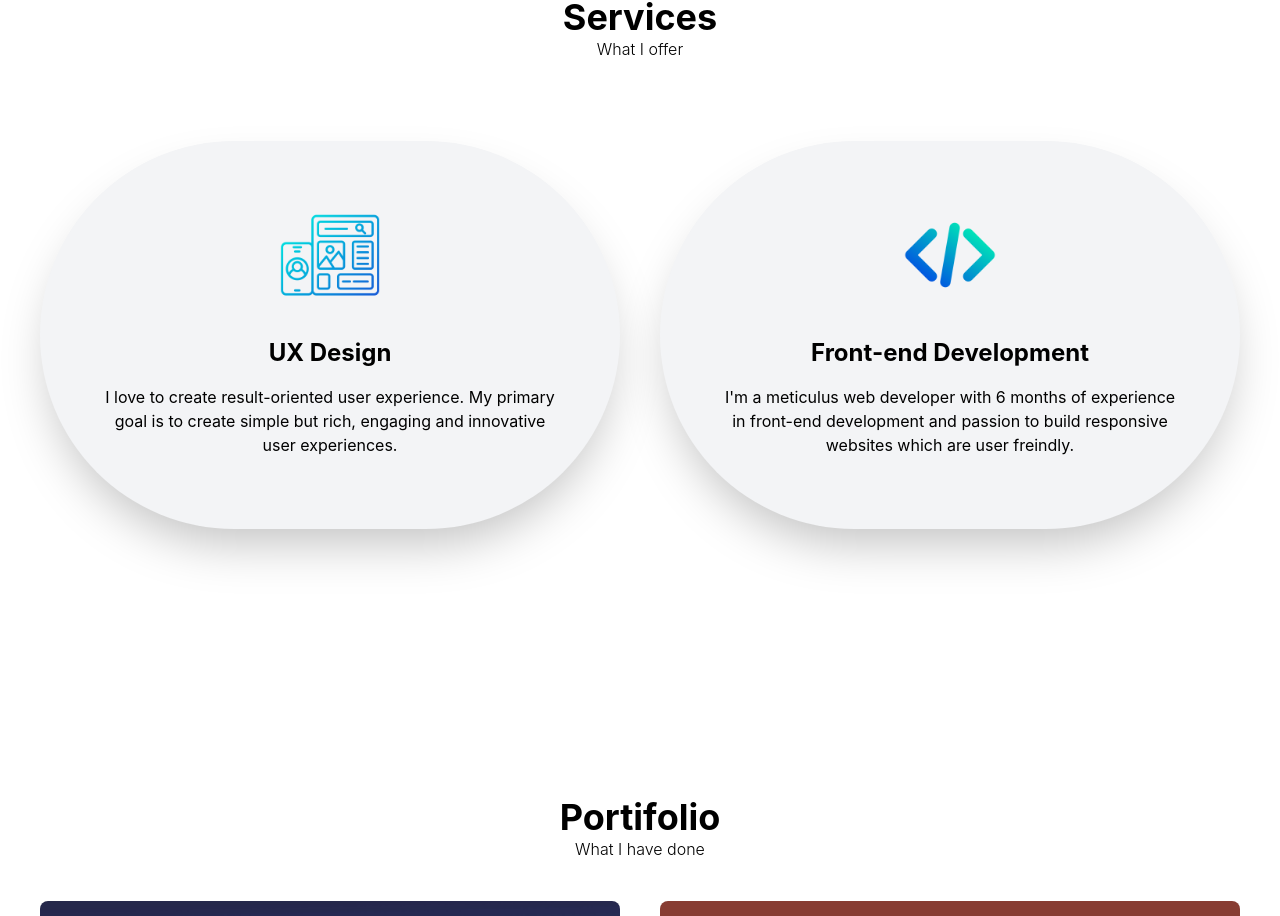
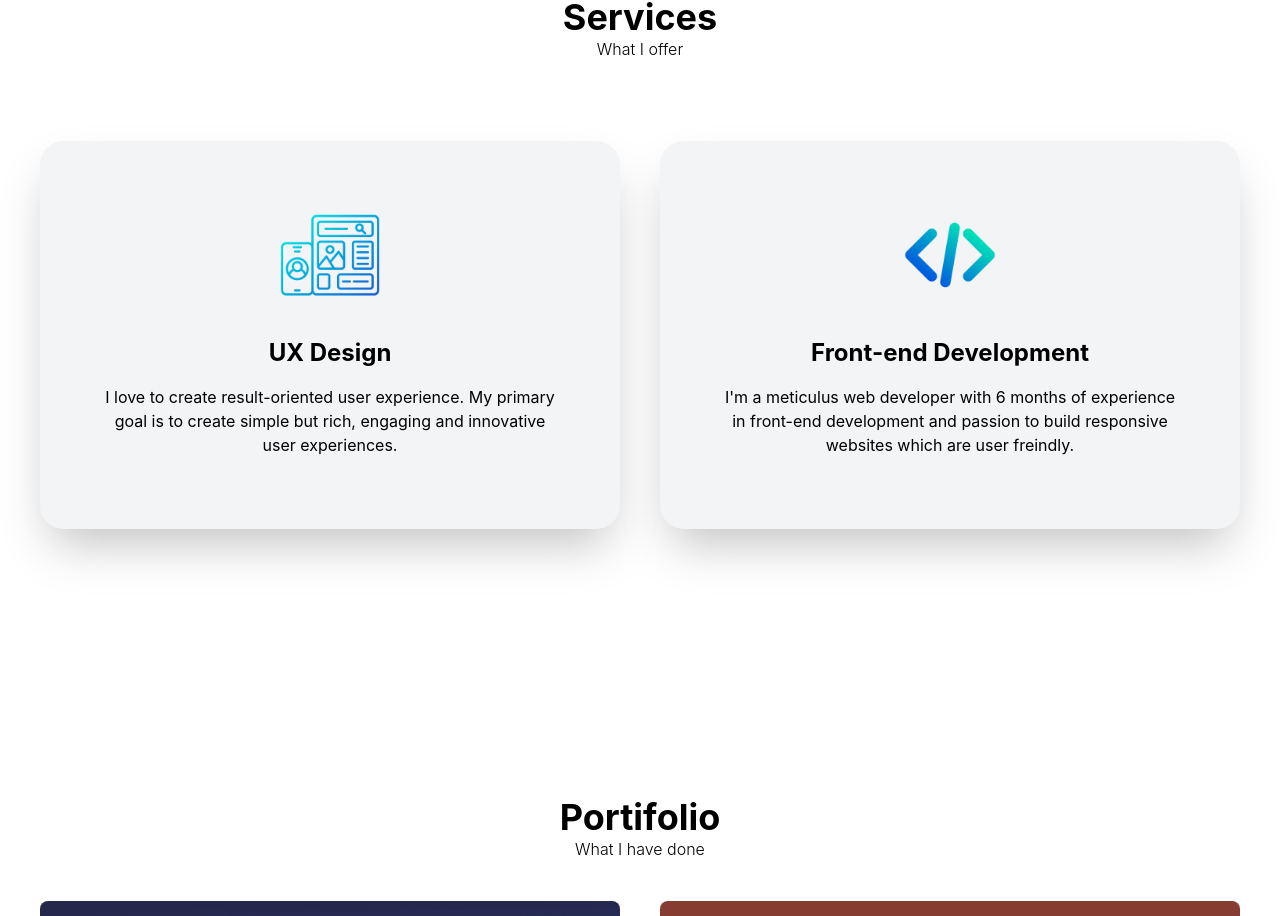
Before and after one commit to Wediah/portfolio2, a Next.js app: page / in a window 1280 px wide. Shown: the part 1816-2732 px from the top of the page. Built offline with nearby package versions, Linux system fonts and the light colour scheme.

Commit message:
Border redius changed in Services page

```diff
--- a/pages/Services.tsx
+++ b/pages/Services.tsx
@@ -13,14 +13,14 @@ function Services () {
                 <h4 className="text-4xl font-bold pt-40 text-center">Services</h4>
                 <h3 className="text-md font-light  text-center">What I offer</h3>
                 <div className=" gap-10 lg:flex pt-10">
-                    <div className="shadow-2xl rounded-full text-center p-16 my-10 flex-1 hover:outline hover:outline-2 hover:outline-gray-500 hover:outline-offset-4 bg-gray-100">
+                    <div className="shadow-2xl rounded-3xl text-center p-16 my-10 flex-1 hover:outline hover:outline-2 hover:outline-gray-500 hover:outline-offset-4 bg-gray-100">
                         <Image className="mx-auto " src={website} width={100} height={100} alt=""/>
 
                         <h3 className="pt-8 pb-2 text-2xl font-bold">UX Design</h3>
                         <p className="py-2">I love to create result-oriented user experience. My primary goal is to create simple but rich, engaging and innovative user experiences.</p>
 
                     </div>
-                    <div className="shadow-2xl rounded-full text-center p-16 my-10 flex-1 hover:outline hover:outline-2 hover:outline-gray-500 hover:outline-offset-4 bg-gray-100">
+                    <div className="shadow-2xl rounded-3xl text-center p-16 my-10 flex-1 hover:outline hover:outline-2 hover:outline-gray-500 hover:outline-offset-4 bg-gray-100">
                         <Image className="mx-auto" src={developer} height={100} width={100} alt=""/>
 
                         <h3 className="pt-8 pb-2 text-2xl font-bold">Front-end Development</h3>
--- a/tailwind.config.js
+++ b/tailwind.config.js
@@ -1,5 +1,6 @@
 /** @type {import('tailwindcss').Config} */
 module.exports = {
+  darkMode: 'class',
   content: [
     "./pages/**/*.{js,ts,jsx,tsx}",
     "./components/**/*.{js,ts,jsx,tsx}"
@@ -9,7 +10,5 @@ module.exports = {
 
     },
   },
-  plugins: [
-    require("tailwindcss-animate"),
-  ],
+  plugins: [],
 }
```
